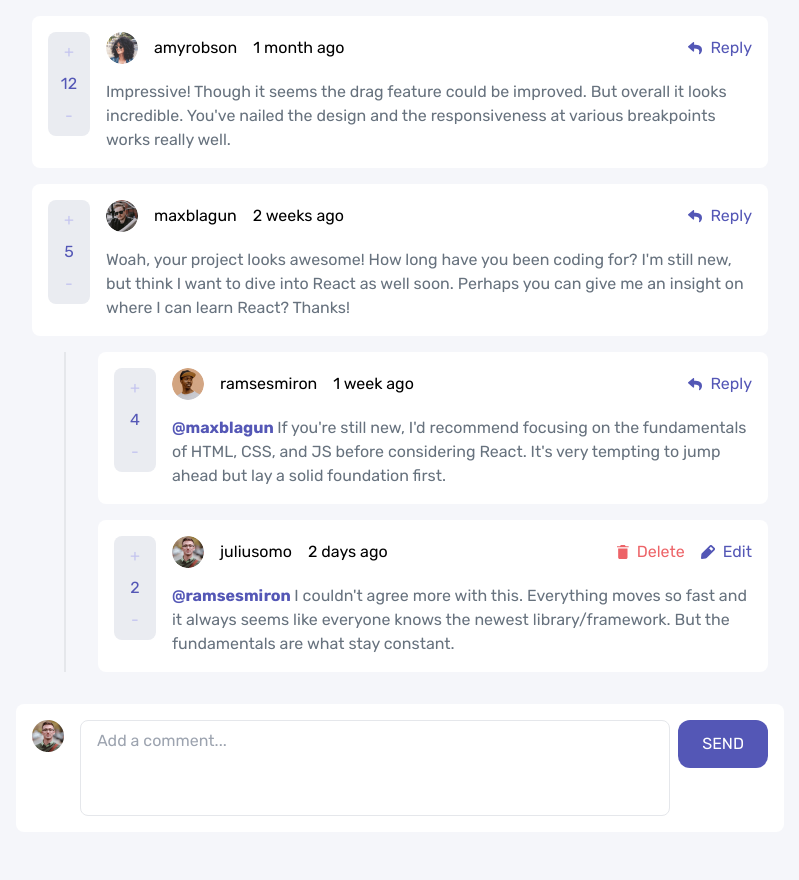
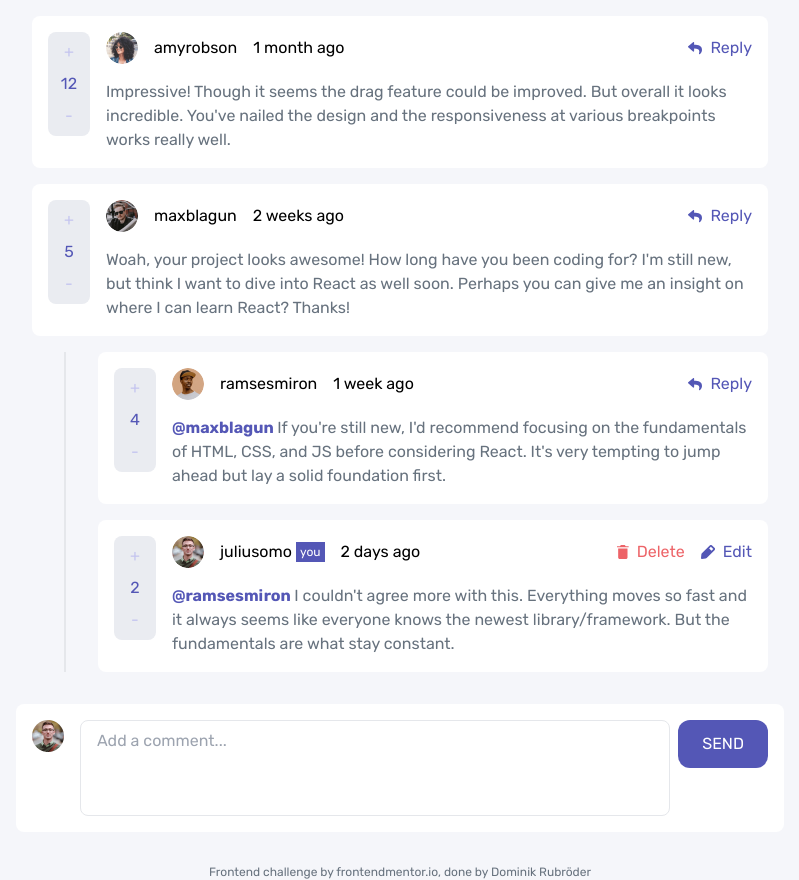
Before and after one commit to dominikrubroeder/interactive-comments-section-website, a Next.js app: page / in a window 1280 px wide. Shown: the whole page, without its empty margins (240-1039 px from the left). Before the commit the page ends 832 px from the top, so only its background shows below. Built offline with nearby package versions, Linux system fonts and the light colour scheme.

Commit message:
Create reusable Modal component, global Overlay component, add footer notes

```diff
--- a/components/Comment.tsx
+++ b/components/Comment.tsx
@@ -6,7 +6,8 @@ import IconReply from './icons/IconReply';
 import { CommentsContext } from '../store/commentsContext';
 import IconEdit from './icons/IconEdit';
 import IconDelete from './icons/IconDelete';
-import Overlay from './Overlay';
+import Modal from './Modal';
+import { OverlayContext } from '../store/overlayContext';
 
 const Comment: React.FC<IComment> = ({
   id,
@@ -18,6 +19,7 @@ const Comment: React.FC<IComment> = ({
   replyingTo,
 }) => {
   const commentsCtx = useContext(CommentsContext);
+  const overlayCtx = useContext(OverlayContext);
 
   const [showReplyForm, setShowReplyForm] = useState(false);
   const [showDeleteModal, setShowDeleteModal] = useState(false);
@@ -32,9 +34,20 @@ const Comment: React.FC<IComment> = ({
       ? 'Some seconds ago...'
       : createdAt;
 
+  const initDeleteHandler = () => {
+    setShowDeleteModal((previousState) => !previousState);
+    overlayCtx?.show();
+  };
+
+  const cancelDeletionHandler = () => {
+    setShowDeleteModal(false);
+    overlayCtx?.hide();
+  };
+
   const deleteHandler = (commentId: number) => {
     commentsCtx?.deleteComment(commentId);
     setShowDeleteModal(false);
+    overlayCtx?.hide();
   };
 
   const updateHandler = () => {
@@ -49,6 +62,7 @@ const Comment: React.FC<IComment> = ({
     };
 
     commentsCtx?.updateComment(updatedComment);
+
     setIsEditMode(false);
   };
 
@@ -65,33 +79,15 @@ const Comment: React.FC<IComment> = ({
   return (
     <>
       {showDeleteModal && (
-        <div>
-          <Overlay onClick={() => setShowDeleteModal(false)} />
-
-          <div className="p-4 bg-white rounded-lg absolute top-1/2 left-1/2 -translate-x-1/2 -translate-y-1/2 max-w-xs max-h-min z-50">
-            <h2 className="mb-4 font-bold text-xl text-app-neutral-blue-dark">
-              Delete comment
-            </h2>
-            <p className="text-app-neutral-blue-grayish mb-4">
-              Are you sure you want to delete this comment? This will remove
-              comment and can`t be undone.
-            </p>
-            <footer className="flex items-center justify-end gap-2">
-              <button
-                className="bg-app-neutral-blue-grayish text-white px-4 py-2 rounded-lg"
-                onClick={() => setShowDeleteModal(false)}
-              >
-                No, cancel
-              </button>
-              <button
-                className="bg-app-primary-red-soft text-white px-4 py-2 rounded-lg"
-                onClick={() => deleteHandler(id)}
-              >
-                Yes, delete
-              </button>
-            </footer>
-          </div>
-        </div>
+        <Modal
+          title="Delete comment"
+          content="Are you sure you want to delete this comment? This will remove
+              comment and can`t be undone."
+          primaryAction={() => deleteHandler(id)}
+          secondaryAction={cancelDeletionHandler}
+          primaryActionText="Yes, delete"
+          secondaryActionText="No, cancel"
+        />
       )}
 
       <div
@@ -125,7 +121,14 @@ const Comment: React.FC<IComment> = ({
                 alt={`${user.username} avatar`}
                 className="rounded-full"
               />
-              <h2>{user.username}</h2>
+              <h2 className="flex items-center gap-1">
+                {user.username}{' '}
+                {user.username === currentUser.username && (
+                  <span className="bg-app-primary-blue-moderate text-white px-1 py-[0.15rem] text-xs">
+                    you
+                  </span>
+                )}
+              </h2>
               <p>{computeCreatedAt}</p>
             </div>
 
@@ -144,9 +147,7 @@ const Comment: React.FC<IComment> = ({
               <div className="flex items-center gap-4 absolute bottom-6 right-4 sm:relative sm:top-auto sm:right-auto sm:bottom-auto">
                 <button
                   className="flex items-center gap-2 text-app-primary-red-soft"
-                  onClick={() =>
-                    setShowDeleteModal((previousState) => !previousState)
-                  }
+                  onClick={initDeleteHandler}
                 >
                   <IconDelete /> Delete
                 </button>
--- /dev/null
+++ b/components/Modal.tsx
@@ -0,0 +1,44 @@
+import React from 'react';
+
+interface IModal {
+  title: string;
+  content: string;
+  primaryAction: () => void;
+  primaryActionText: string;
+  secondaryAction: () => void;
+  secondaryActionText: string;
+}
+
+const Modal: React.FC<IModal> = ({
+  title,
+  content,
+  primaryAction,
+  secondaryAction,
+  primaryActionText,
+  secondaryActionText,
+}) => {
+  return (
+    <div className="p-4 bg-white rounded-lg absolute top-1/2 left-1/2 -translate-x-1/2 -translate-y-1/2 max-w-xs max-h-min z-50">
+      <h2 className="mb-4 font-bold text-xl text-app-neutral-blue-dark">
+        {title}
+      </h2>
+      <p className="text-app-neutral-blue-grayish mb-4">{content}</p>
+      <footer className="flex items-center justify-end gap-2">
+        <button
+          className="bg-app-neutral-blue-grayish text-white px-4 py-2 rounded-lg"
+          onClick={secondaryAction}
+        >
+          {secondaryActionText}
+        </button>
+        <button
+          className="bg-app-primary-red-soft text-white px-4 py-2 rounded-lg"
+          onClick={primaryAction}
+        >
+          {primaryActionText}
+        </button>
+      </footer>
+    </div>
+  );
+};
+
+export default Modal;
--- a/pages/_app.tsx
+++ b/pages/_app.tsx
@@ -1,12 +1,15 @@
 import '../styles/globals.css';
 import type { AppProps } from 'next/app';
 import CommentsContextProvider from '../store/commentsContext';
+import OverlayContextProvider from '../store/overlayContext';
 
 function MyApp({ Component, pageProps }: AppProps) {
   return (
-    <CommentsContextProvider>
-      <Component {...pageProps} />
-    </CommentsContextProvider>
+    <OverlayContextProvider>
+      <CommentsContextProvider>
+        <Component {...pageProps} />
+      </CommentsContextProvider>
+    </OverlayContextProvider>
   );
 }
 
--- a/pages/_document.tsx
+++ b/pages/_document.tsx
@@ -5,6 +5,7 @@ export default function Document() {
     <Html lang="en">
       <Head />
       <body className="bg-app-neutral-gray-light-very">
+        <div id="overlays" />
         <Main />
         <NextScript />
       </body>
--- a/pages/index.tsx
+++ b/pages/index.tsx
@@ -1,17 +1,25 @@
 import type { NextPage } from 'next';
 import Head from 'next/head';
+import Link from 'next/link';
+import { useContext } from 'react';
 import AddCommentForm from '../components/AddCommentForm';
 import CommentList from '../components/CommentList';
+import Overlay from '../components/Overlay';
 import { currentUser } from '../data/data';
+import { OverlayContext } from '../store/overlayContext';
 
 const Home: NextPage = () => {
+  const overlayCtx = useContext(OverlayContext);
+
   return (
     <div>
       <Head>
-        <title>Create Next App</title>
+        <title>Interactive comments section | frontendmentor.io</title>
         <meta name="description" content="Generated by create next app" />
         <link rel="icon" href="/favicon.ico" />
       </Head>
+
+      {overlayCtx?.shown && <Overlay onClick={overlayCtx!.toggleShown} />}
 
       <main className="max-w-screen-md m-auto">
         <CommentList />
@@ -23,6 +31,18 @@ const Home: NextPage = () => {
           currentUser={currentUser}
         />
       </main>
+
+      <footer className="text-center text-xs text-app-neutral-blue-grayish mt-8">
+        Frontend challenge by{' '}
+        <a
+          href="https://www.frontendmentor.io/challenges/interactive-comments-section-iG1RugEG9"
+          target="_blank"
+          rel="noreferrer"
+        >
+          frontendmentor.io
+        </a>
+        , done by Dominik Rubröder
+      </footer>
     </div>
   );
 };
--- /dev/null
+++ b/store/overlayContext.tsx
@@ -0,0 +1,40 @@
+import React, { createContext, useState } from 'react';
+
+type OverlayContextType = {
+  shown: boolean;
+  show: () => void;
+  hide: () => void;
+  toggleShown: () => void;
+};
+
+export const OverlayContext = createContext<OverlayContextType | null>(null);
+
+type OverlayContextProviderProps = {
+  children?: React.ReactNode;
+};
+
+const OverlayContextProvider: React.FC<OverlayContextProviderProps> = ({
+  children,
+}) => {
+  const [shown, setShown] = useState(false);
+
+  const toggleShown = () => setShown((previousState) => !previousState);
+
+  const show = () => setShown(true);
+
+  const hide = () => setShown(false);
+
+  const context: OverlayContextType = {
+    shown,
+    show,
+    hide,
+    toggleShown,
+  };
+  return (
+    <OverlayContext.Provider value={context}>
+      {children}
+    </OverlayContext.Provider>
+  );
+};
+
+export default OverlayContextProvider;
```
